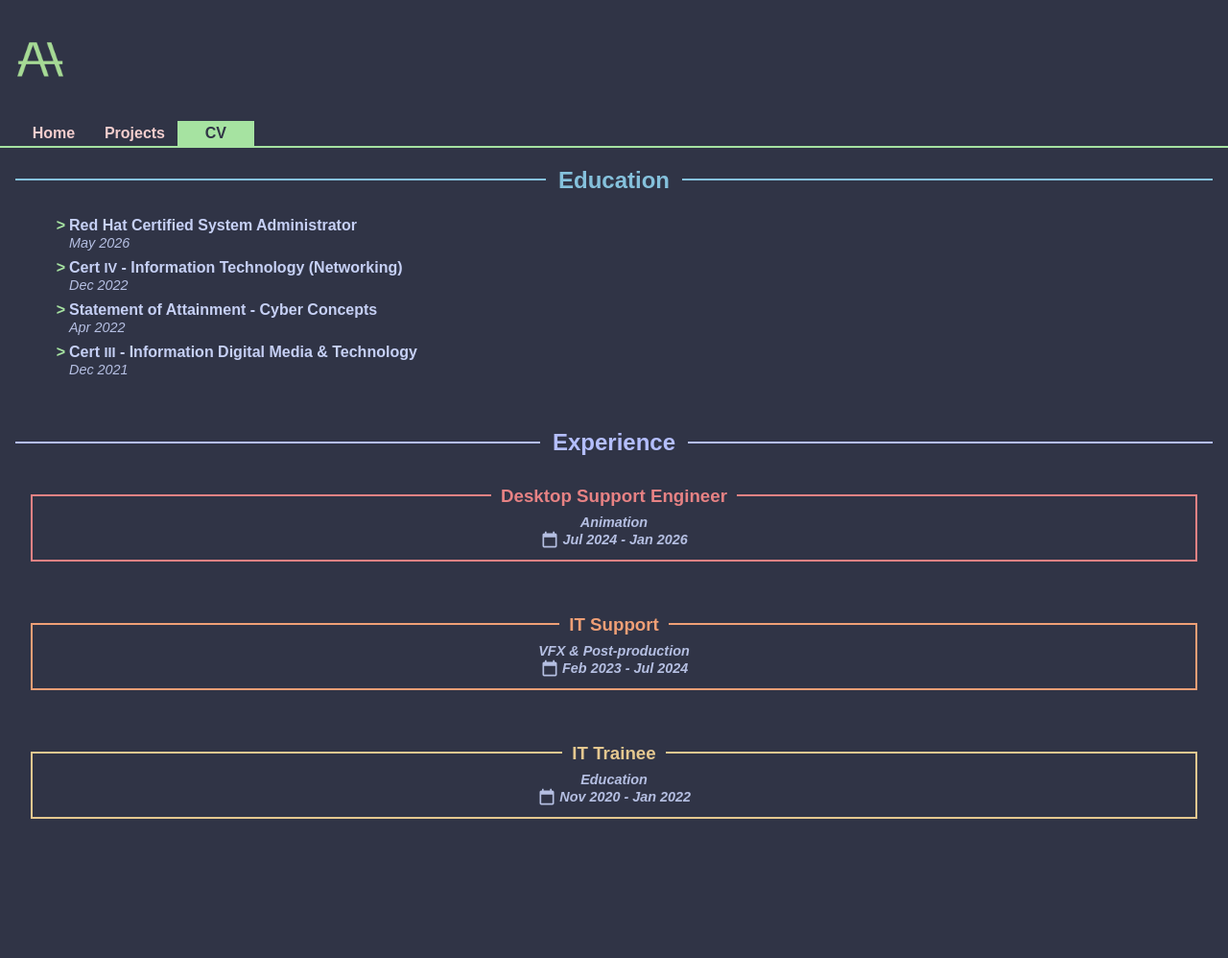
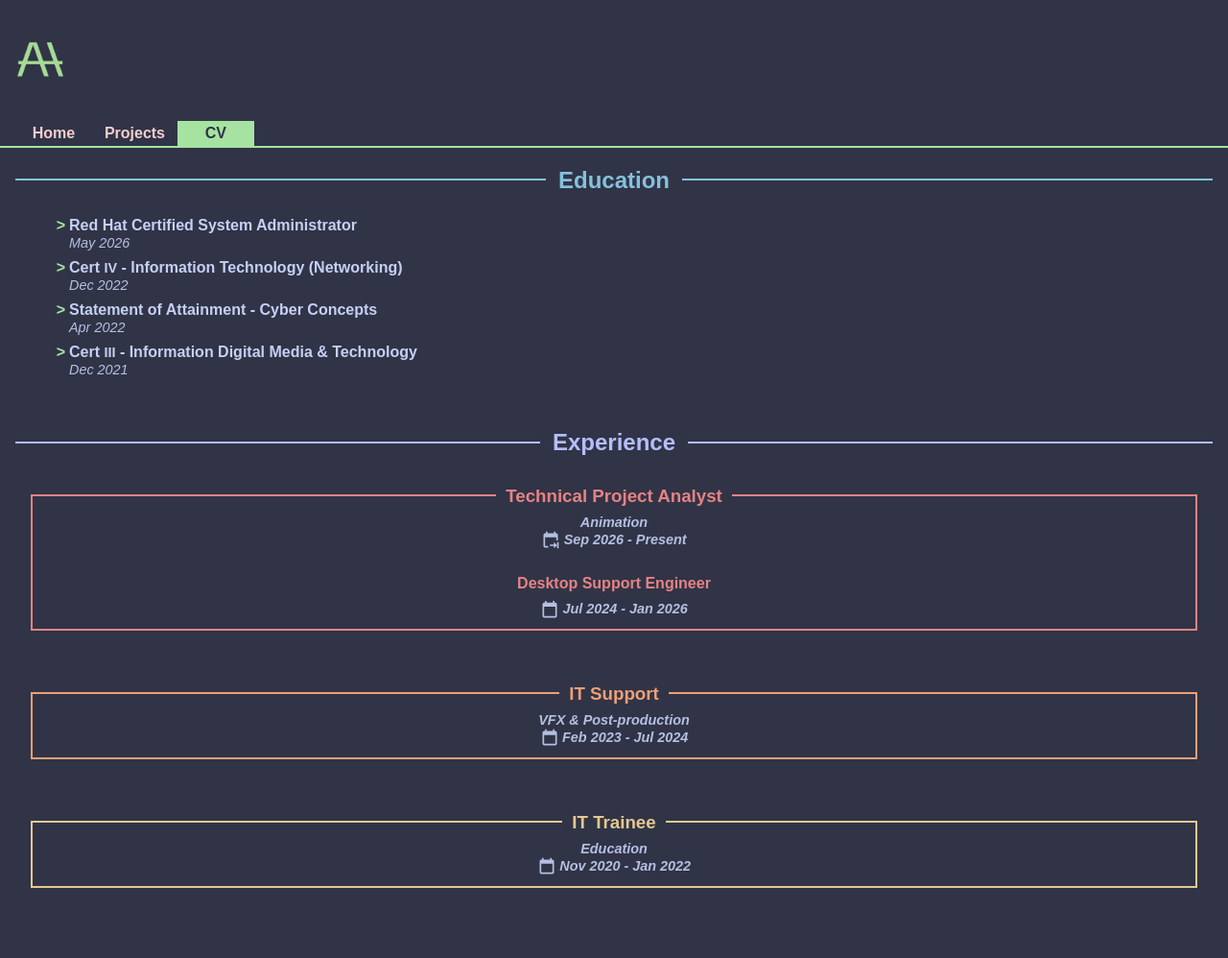
Before and after one commit to alice-hazel/website, a Jekyll site: the page built from cv.html, in a window 1280 px wide. Shown: the whole page at 96% size. Built offline with Jekyll 4.4.1, drawn with Linux system fonts in a browser that asks for light colours; before the commit the page ends 926 px from its top, so only the background shows below that.

Commit message:
Add new role to cv

```diff
--- a/css/cv.css
+++ b/css/cv.css
@@ -8,6 +8,11 @@
     font-weight: bold;
 }
 
+
+#roles > section > h4 {
+    /* Match bottom margin */
+    margin-top: 0.5rem;
+}
 
 .role-details {
     text-align: center;
@@ -23,3 +28,7 @@
     vertical-align: middle;
     margin-right: 0.4ch;
 }
+
+.dates#cal-arrow::before {
+    content: url(/assets/icons/calendar-arrow-subtext.svg);
+}
--- a/cv.html
+++ b/cv.html
@@ -110,16 +110,21 @@ nav_title: CV
     </ul>
 </section>
 
-<section>
+<section id="roles">
     <h2>Experience</h2>
 
     <section>
         <h3>
-            Desktop Support Engineer
+            Technical Project Analyst
         </h3>
         <span class="role-details subtext">
             Animation
             <br />
+            <span class="dates" id="cal-arrow">Sep 2026 - Present</span>
+        </span>
+        <hr />
+        <h4>Desktop Support Engineer</h4>
+        <span class="role-details subtext">
             <span class="dates">Jul 2024 - Jan 2026</span>
         </span>
     </section>
```
Also changed, not shown: assets/icons/calendar-arrow-subtext.svg (added).
